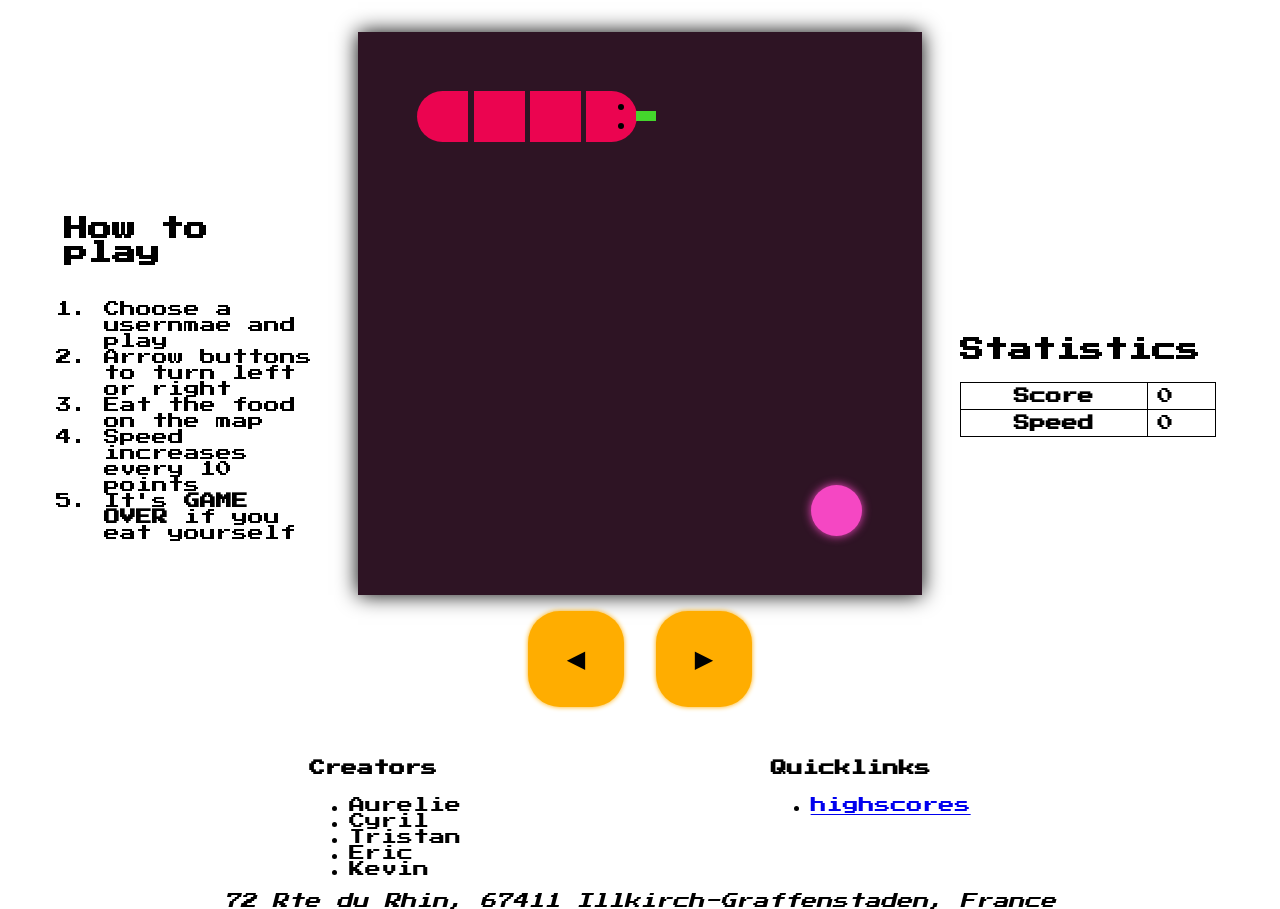
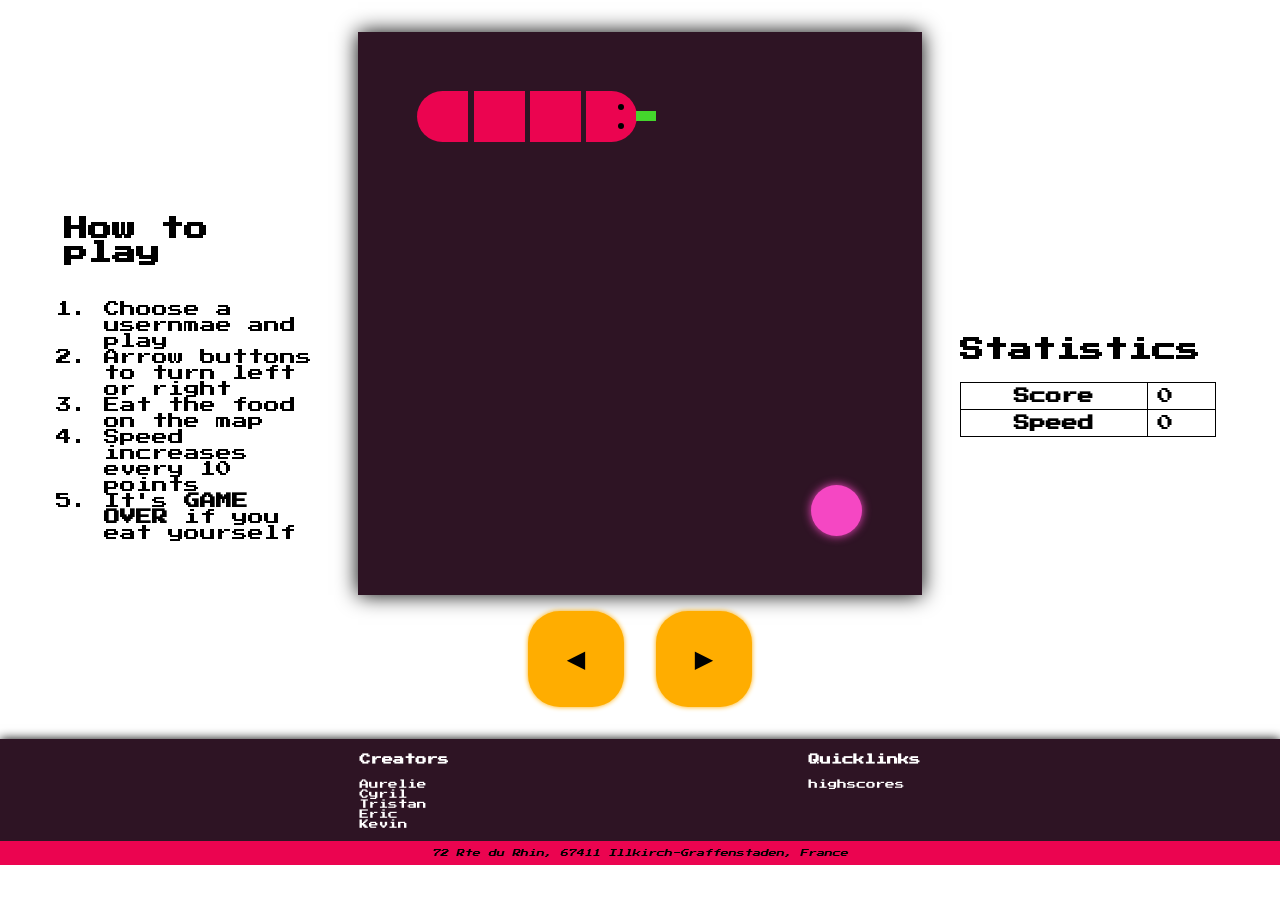
Before and after one commit to kemicofa/sweet-snake-49, a plain HTML site: page public/index.html in a window 1280 px wide. Shown: the part 91-1000 px from the top of the page. After the commit the page ends 956 px from the top, so only its background shows below. Drawn offline with Linux system fonts and the light colour scheme.

Commit message:
feat: small improvements css

```diff
--- a/public/css/styles.css
+++ b/public/css/styles.css
@@ -5,12 +5,16 @@
 body {
     margin: 0;
     font-family: 'Press Start 2P', cursive;
+    display: flex;
+    flex-direction: column;
+    height: 100vh;
 }
 
 main {
     display: flex;
     flex-direction: column;
     padding: 1rem 4rem;
+    flex-grow: 1;
 }
 
 main > section {
@@ -62,6 +66,20 @@ table, tr, th, td {
 
 th, td {
     padding: 5px 10px;
+}
+
+a {
+    text-decoration: none;
+    color: white;
+}
+
+a:hover {
+    text-decoration-line: underline;
+}
+
+ul {
+    list-style-type: none;
+    padding-left: 0;
 }
 
 /*
@@ -237,6 +255,14 @@ footer {
     flex-direction: column;
     justify-content: space-evenly;
     align-items: center;
+    background-color: #2e1424;
+    color: white;
+    font-size: 0.7rem;
+    box-shadow: 0 0 10px black;
+}
+
+footer li {
+    font-size: 0.6rem;
 }
 
 footer > section {
@@ -245,3 +271,12 @@ footer > section {
     width: 100%;
     justify-content: space-evenly;
 }
+
+footer > address {
+    background-color: #eb0450;
+    width: 100%;
+    text-align: center;
+    padding: 0.5rem 0;
+    color: black;
+    font-size: 0.5rem;
+}
--- a/public/index.html
+++ b/public/index.html
@@ -7,6 +7,7 @@
         <link rel="preconnect" href="https://fonts.gstatic.com" crossorigin>
         <link href="https://fonts.googleapis.com/css2?family=Press+Start+2P&family=Roboto:wght@100;400;700&display=swap" rel="stylesheet">
         <link rel="stylesheet" href="./css/styles.css">
+        <link rel="icon" type="image/x-icon" href="/imgs/favicon-32x32.png">
     </head>
     <body>
         <header>
```
Also changed, not shown: public/highscores.html (+2 -1 lines), public/imgs/favicon-32x32.png (added).
